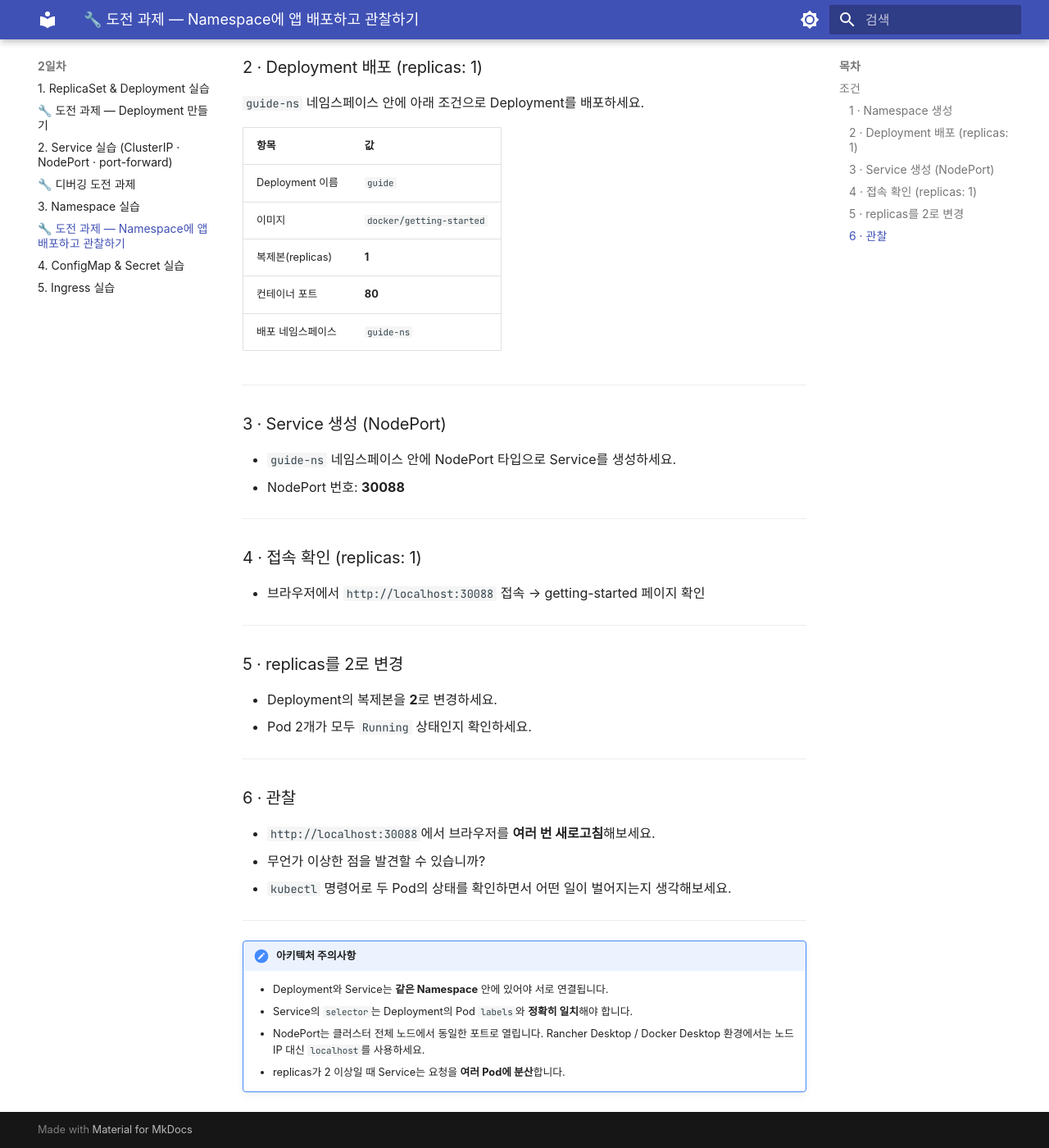
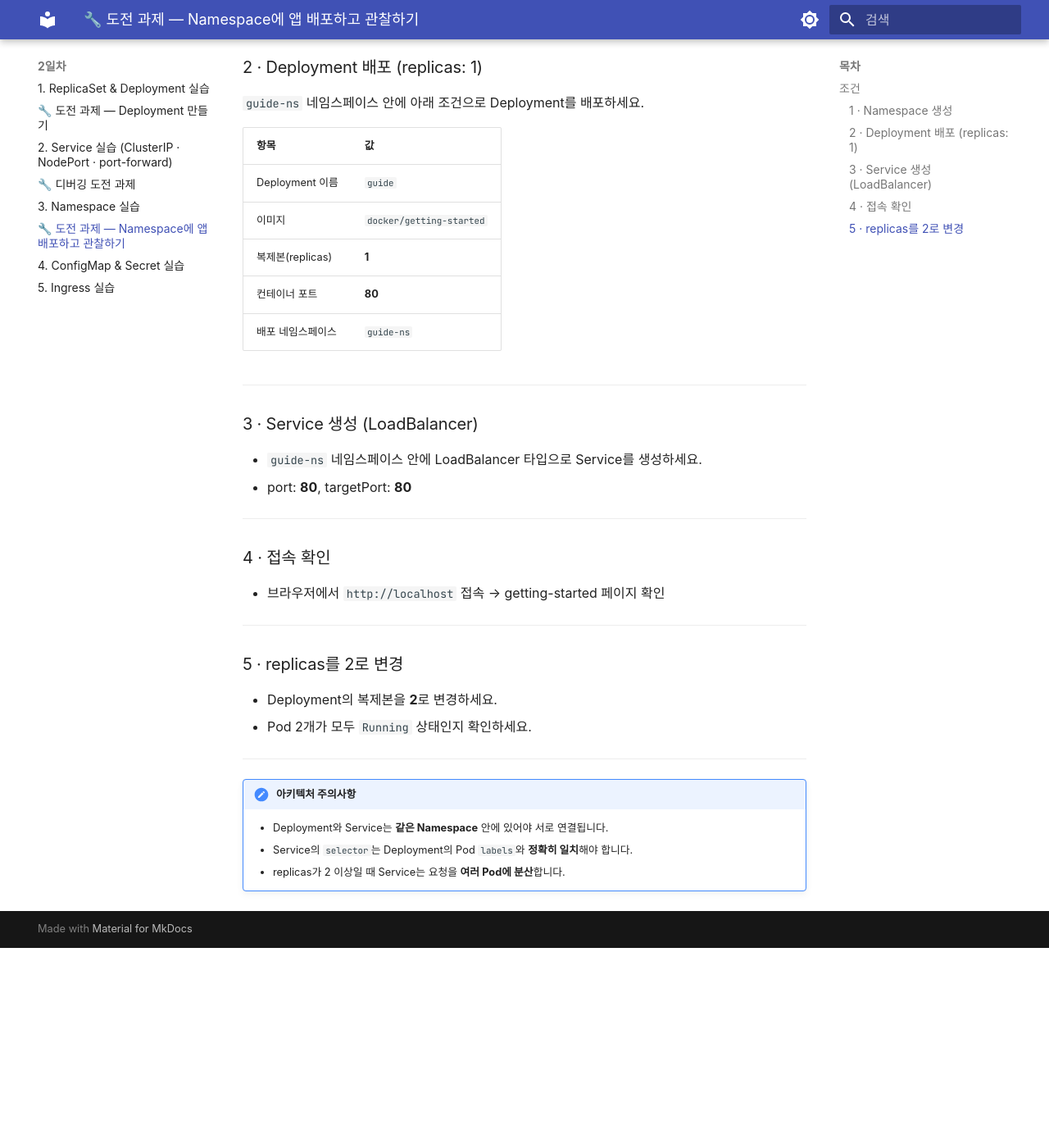
Before and after one commit to skilleat-labs/k8s-for-4days, an MkDocs documentation site: the page built from docs/day2/challenge-namespace.md, in a window 1280 px wide and 1400 px high, scrolled down 516 px. Shown: the whole window at 82% size. Built offline with MkDocs 1.6.1 and Material for MkDocs 9.7.7, drawn with Linux system fonts in a browser that asks for light colours; some web fonts are replaced; after the commit the page ends 1672 px from its top, so only the background shows below that.

Commit message:
Update challenge-namespace: NodePort → LoadBalancer, remove observation section
Co-Authored-By: Claude Sonnet 4.6 <noreply@anthropic.com>

```diff
--- a/docs/day2/challenge-namespace.md
+++ b/docs/day2/challenge-namespace.md
@@ -28,16 +28,16 @@
 
 ---
 
-### 3 · Service 생성 (NodePort)
+### 3 · Service 생성 (LoadBalancer)
 
-- `guide-ns` 네임스페이스 안에 NodePort 타입으로 Service를 생성하세요.
-- NodePort 번호: **30088**
+- `guide-ns` 네임스페이스 안에 LoadBalancer 타입으로 Service를 생성하세요.
+- port: **80**, targetPort: **80**
 
 ---
 
-### 4 · 접속 확인 (replicas: 1)
+### 4 · 접속 확인
 
-- 브라우저에서 `http://localhost:30088` 접속 → getting-started 페이지 확인
+- 브라우저에서 `http://localhost` 접속 → getting-started 페이지 확인
 
 ---
 
@@ -48,16 +48,7 @@
 
 ---
 
-### 6 · 관찰
-
-- `http://localhost:30088`에서 브라우저를 **여러 번 새로고침**해보세요.
-- 무언가 이상한 점을 발견할 수 있습니까?
-- `kubectl` 명령어로 두 Pod의 상태를 확인하면서 어떤 일이 벌어지는지 생각해보세요.
-
----
-
 !!! note "아키텍처 주의사항"
     - Deployment와 Service는 **같은 Namespace** 안에 있어야 서로 연결됩니다.
     - Service의 `selector`는 Deployment의 Pod `labels`와 **정확히 일치**해야 합니다.
-    - NodePort는 클러스터 전체 노드에서 동일한 포트로 열립니다. Rancher Desktop / Docker Desktop 환경에서는 노드 IP 대신 `localhost`를 사용하세요.
     - replicas가 2 이상일 때 Service는 요청을 **여러 Pod에 분산**합니다.
```
